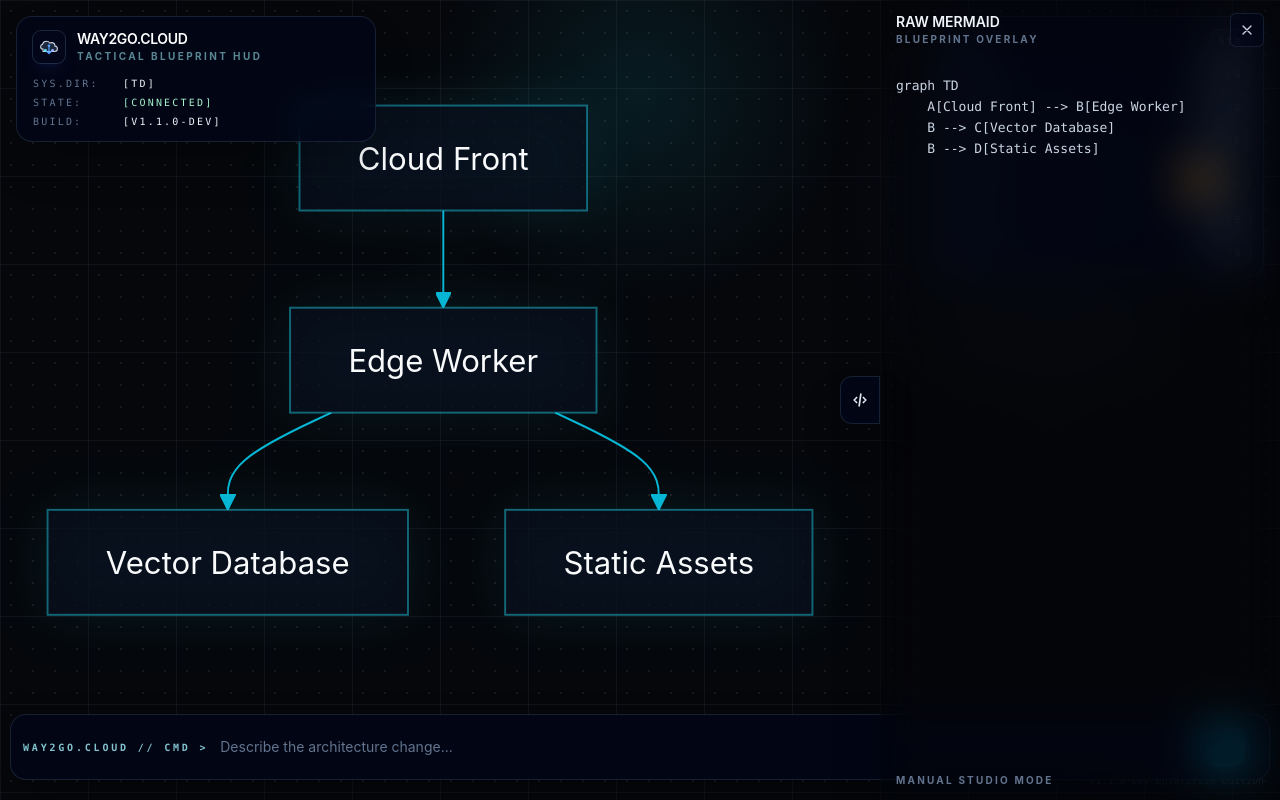
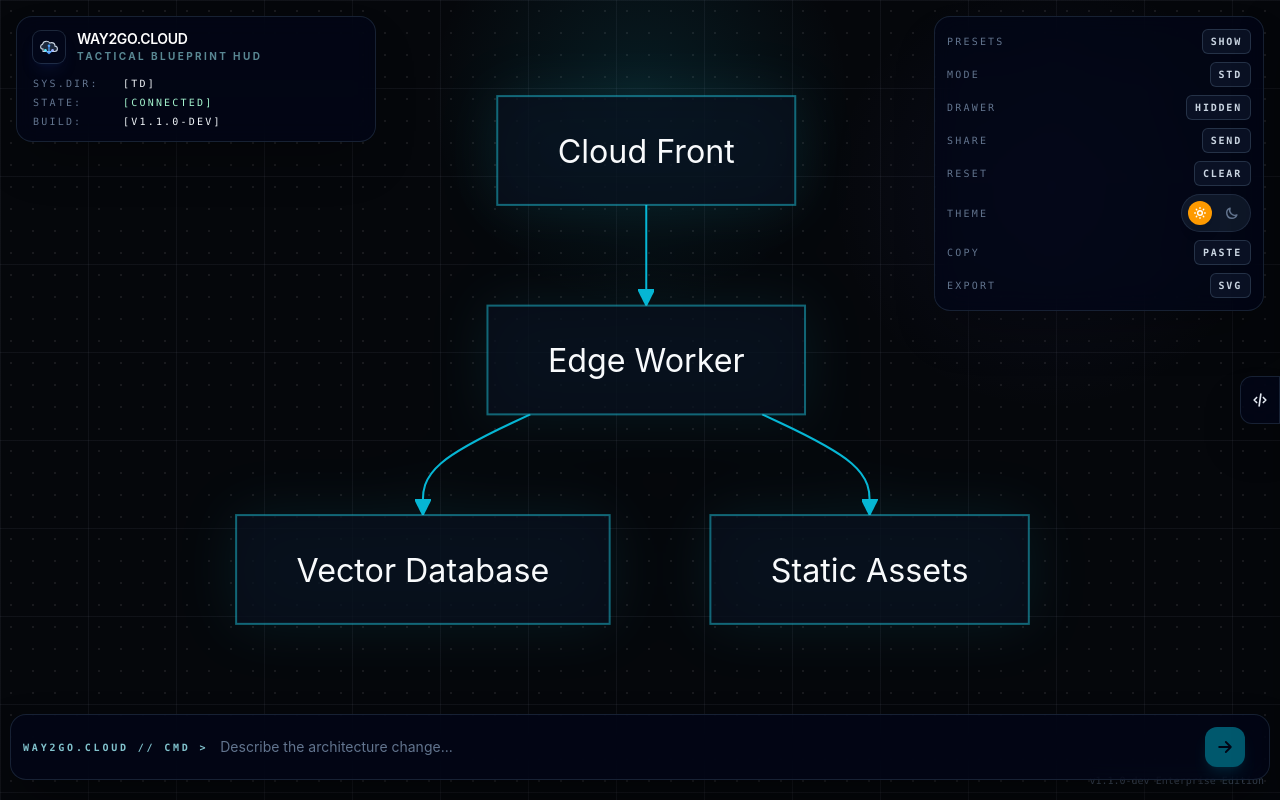
Before and after one commit to bantu-the-bot/way2go.cloud, a React (Vite) app: page / in a window 1280 px wide. Built offline with nearby package versions, Linux system fonts and the light colour scheme.

Commit message:
ux: preload closed drawer by default, add preset select dropdown modal, and rename purge to reset/clear

```diff
--- a/src/App.tsx
+++ b/src/App.tsx
@@ -152,6 +152,30 @@ const decompressState = (str: string): AppState | null => {
 
 const INITIAL_CHART = 'graph TD\n    A[Cloud Front] --> B[Edge Worker]\n    B --> C[Vector Database]\n    B --> D[Static Assets]'
 
+const EXAMPLES = [
+  {
+    id: 1,
+    title: 'E-Commerce Order Journey',
+    category: 'Process Flow',
+    inputText: 'A customer places an order online. The payment is approved. The warehouse packs the items. The courier picks up the package. The package is delivered to the customer\'s doorstep.',
+    chartState: 'graph LR\n    A["Order Placed"] --> B["Payment Approved"]\n    B --> C["Warehouse Packing"]\n    C --> D["Courier Pickup"]\n    D --> E["Delivered"]'
+  },
+  {
+    id: 2,
+    title: 'Morning Routine Logic',
+    category: 'Decision Tree',
+    inputText: 'Wake up at 6 AM. Check energy levels. If feeling tired, drink a glass of water and stretch for 5 minutes. If feeling alert, go straight to making coffee. Afterward, brush teeth, eat breakfast, and start the workday.',
+    chartState: 'graph TD\n    A["Wake up at 6 AM"] --> B{"Feeling Tired?"}\n    B -->|Yes| C["Water & Stretch"]\n    B -->|No| D["Make Coffee"]\n    C --> E["Brush Teeth"]\n    D --> E\n    E --> F["Eat Breakfast"]\n    F --> G["Start Workday"]'
+  },
+  {
+    id: 3,
+    title: 'Product Launch Strategy',
+    category: 'Mind Map',
+    inputText: 'Our Core Marketing Strategy splits into three main channels: Social Media, Content Marketing, and Paid Ads. Under Social Media, we will target TikTok and Instagram. Content Marketing will consist of weekly Blogs and Newsletters. Paid Ads will run on Google and Meta.',
+    chartState: 'graph TD\n    Core["Product Launch"] --> SM["Social Media"]\n    Core --> CM["Content Marketing"]\n    Core --> PA["Paid Ads"]\n    SM --> TikTok["TikTok"]\n    SM --> IG["Instagram"]\n    CM --> Blogs["Blogs"]\n    CM --> NL["Newsletters"]\n    PA --> Google["Google"]\n    PA --> Meta["Meta"]'
+  }
+]
+
 const getInitialState = () => {
   if (typeof window === 'undefined') return null
   const params = new URLSearchParams(window.location.search)
@@ -170,12 +194,13 @@ function App() {
   const [renderedChart, setRenderedChart] = useState(chart)
   const [isLoading, setIsLoading] = useState(false)
   const [mode, setMode] = useState<'default' | 'architecture'>(urlState?.mode || 'default')
-  const [isDrawerOpen, setIsDrawerOpen] = useState(true)
+  const [isDrawerOpen, setIsDrawerOpen] = useState(false)
+  const [isPresetsOpen, setIsPresetsOpen] = useState(false)
   const [showShareTooltip, setShowShareTooltip] = useState(false)
   const [renderError, setRenderError] = useState<string | null>(null)
   const [messages, setMessages] = useState<{ role: 'user' | 'assistant'; content: string }[]>(() => {
     if (urlState?.messages) return urlState.messages
-    return [{ role: 'assistant', content: 'Welcome! Describe the architecture you want to build, or choose an example to get started.' }]
+    return [{ role: 'assistant', content: 'Welcome! Loaded default preset blueprint. Describe the changes you want to make, or click \'PRESETS\' to load another blueprint.' }]
   })
 
   const generationRequestRef = useRef(0)
@@ -202,6 +227,16 @@ function App() {
     setShowShareTooltip(true)
     setTimeout(() => setShowShareTooltip(false), 2000)
   }, [input, chart, messages, mode])
+
+  const loadExample = (example: typeof EXAMPLES[0]) => {
+    setInput('')
+    setChart(example.chartState)
+    setRenderedChart(example.chartState)
+    setMessages([
+      { role: 'assistant', content: `Loaded Preset Blueprint: ${example.title}` }
+    ])
+    setIsPresetsOpen(false)
+  }
 
   const handleGenerate = async () => {
     const instruction = input.trim()
@@ -358,6 +393,17 @@ function App() {
       <section className="pointer-events-none fixed right-4 top-4 z-30 w-[min(330px,calc(100vw-2rem))]">
         <div className="pointer-events-auto rounded-2xl border border-slate-800/80 bg-slate-950/72 px-3 py-3 shadow-2xl shadow-black/30 backdrop-blur-md">
           <div className="grid grid-cols-[72px_1fr] items-center gap-x-3 gap-y-2 font-mono text-[10px] uppercase tracking-[0.22em]">
+            <span className="text-slate-500">PRESETS</span>
+            <button
+              onClick={() => setIsPresetsOpen((v) => !v)}
+              className={`justify-self-end rounded-md border px-2 py-1 text-[10px] font-bold tracking-[0.18em] transition-colors ${
+                isPresetsOpen
+                  ? 'border-cyan-400/30 bg-cyan-400/15 text-cyan-100'
+                  : 'border-slate-700/70 bg-slate-900/70 text-slate-300 hover:bg-slate-800'
+              }`}
+            >
+              {isPresetsOpen ? 'ACTIVE' : 'SHOW'}
+            </button>
             <span className="text-slate-500">MODE</span>
             <button
               onClick={() => setMode(mode === 'default' ? 'architecture' : 'default')}
@@ -383,12 +429,12 @@ function App() {
             >
               SEND
             </button>
-            <span className="text-slate-500">CLEAR</span>
+            <span className="text-slate-500">RESET</span>
             <button
               onClick={resetWorkspace}
               className="justify-self-end rounded-md border border-slate-700/70 bg-slate-900/70 px-2 py-1 text-[10px] font-bold tracking-[0.18em] text-slate-300 transition-colors hover:bg-slate-800"
             >
-              PURGE
+              CLEAR
             </button>
             <span className="text-slate-500">THEME</span>
             <div className="justify-self-end">
@@ -412,6 +458,21 @@ function App() {
           {showShareTooltip && (
             <div className="mt-2 text-right font-mono text-[10px] uppercase tracking-[0.22em] text-cyan-200/70">
               LINK COPIED
+            </div>
+          )}
+          {isPresetsOpen && (
+            <div className="mt-3 border-t border-slate-800/80 pt-3 space-y-2 max-h-[220px] overflow-y-auto pointer-events-auto">
+              <div className="text-[10px] font-bold uppercase tracking-[0.22em] text-slate-500 mb-2">Preset Blueprints</div>
+              {EXAMPLES.map((ex) => (
+                <button
+                  key={ex.id}
+                  onClick={() => loadExample(ex)}
+                  className="w-full text-left rounded-lg border border-slate-800/50 bg-slate-900/40 p-2 hover:bg-slate-800/60 transition-colors cursor-pointer"
+                >
+                  <div className="text-xs font-semibold text-white leading-snug">{ex.title}</div>
+                  <div className="mt-1 text-[8px] font-bold uppercase tracking-wider text-cyan-400">{ex.category}</div>
+                </button>
+              ))}
             </div>
           )}
         </div>
```
